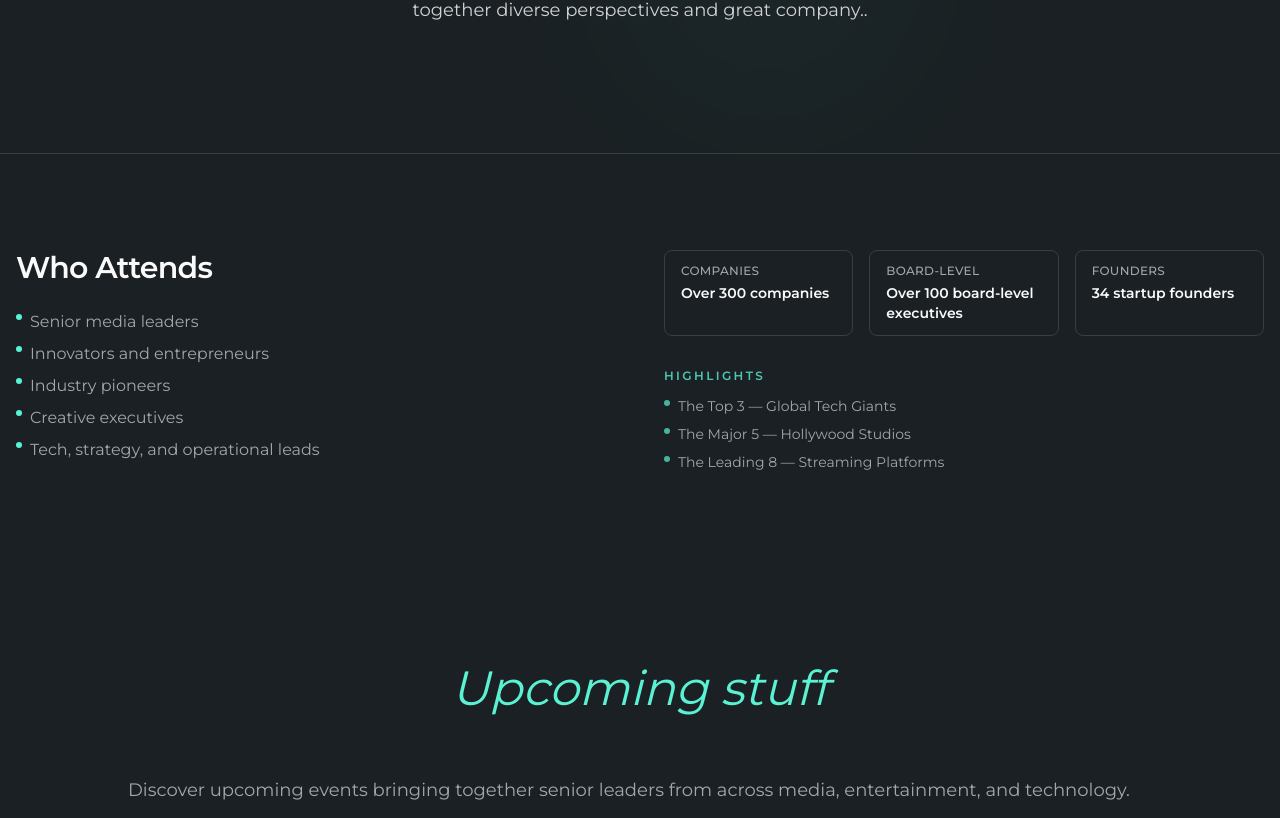
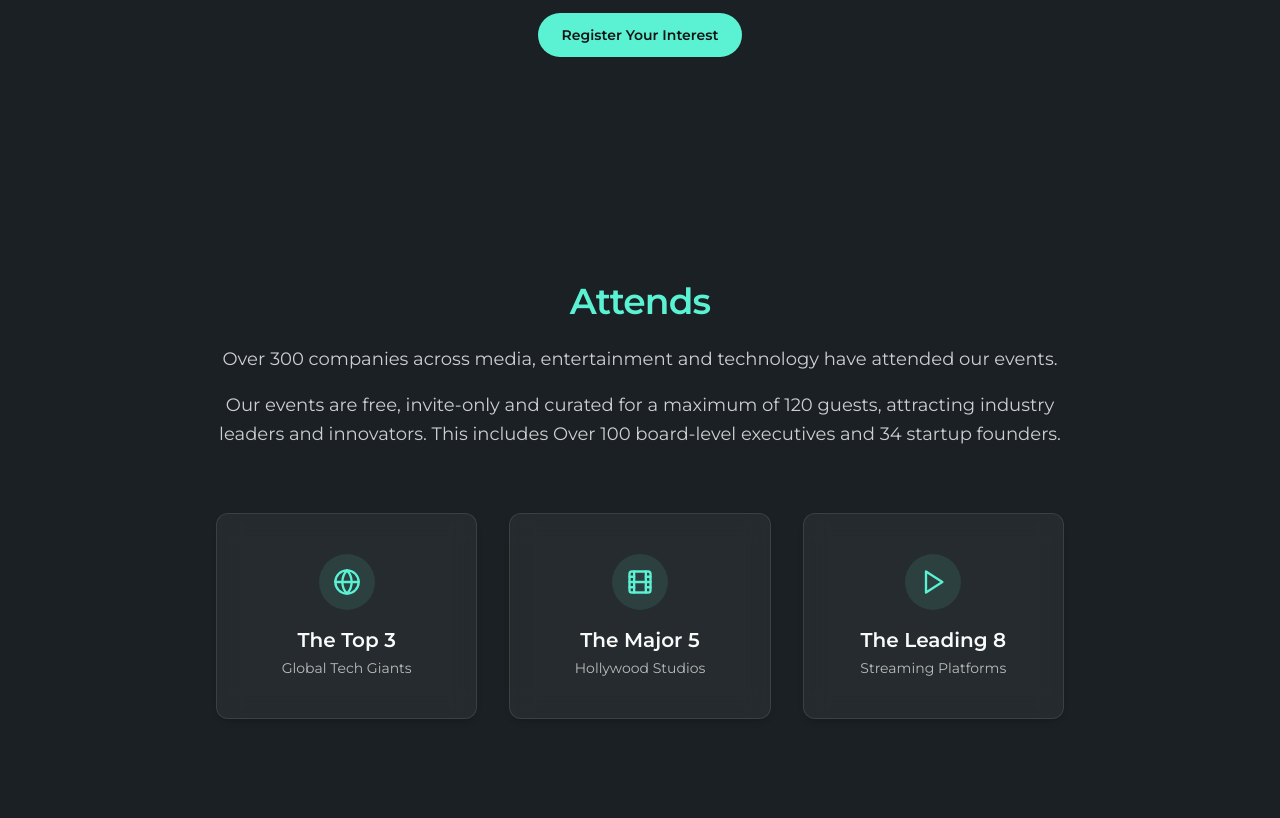
Before and after one commit to MediaCollectiveEvents/canvas-refine-kit, a React (Vite) app: page / in a window 1280 px wide. Shown: the part 1402-2220 px from the top of the page. Built offline with nearby package versions, Linux system fonts and the light colour scheme.

Commit message:
who attends design fix

```diff
--- a/src/components/sections/WhoAttendsSection.tsx
+++ b/src/components/sections/WhoAttendsSection.tsx
@@ -1,4 +1,5 @@
 import React from "react";
+import { Globe, Film, Play } from "lucide-react";
 
 type WhoAttendsSectionData = {
   type: "whoAttends";
@@ -17,90 +18,87 @@ interface WhoAttendsSectionProps {
 }
 
 const WhoAttendsSection: React.FC<WhoAttendsSectionProps> = ({ section }) => {
-  const {
-    heading = "Who Attends",
-    audienceGroups = [],
-    statistics = {},
-    highlights = [],
-  } = section;
+  const { heading = "Who Attends", statistics = {}, highlights = [] } = section;
 
-  const {
-    companies = "Over 300 companies",
-    boardLevel = "Over 100 board-level executives",
-    founders = "34 startup founders",
-  } = statistics;
+  const { companies, boardLevel, founders } = statistics;
+
+  // Build intro paragraphs from statistics (with safe fallbacks)
+  const intro: string[] = [
+    `${companies ?? "Over 300 companies"} across media, entertainment and technology have attended our events.`,
+    `Our events are free, invite-only and curated for a maximum of 120 guests, attracting industry leaders and innovators. This includes ${boardLevel ?? "over 100 board-level executives"} and ${founders ?? "34 startup founders"}.`,
+  ];
+
+  // Default card data (used if highlights are missing or incomplete)
+  const defaultCards = [
+    {
+      title: "The Top 3",
+      subtitle: "Global Tech Giants",
+      Icon: Globe,
+    },
+    {
+      title: "The Major 5",
+      subtitle: "Hollywood Studios",
+      Icon: Film,
+    },
+    {
+      title: "The Leading 8",
+      subtitle: "Streaming Platforms",
+      Icon: Play,
+    },
+  ];
+
+  // If highlights exist, try to derive title / subtitle from them: "Title — Subtitle"
+  const cards = defaultCards.map((defaultCard, index) => {
+    const raw = highlights[index];
+    if (!raw) return defaultCard;
+
+    const [rawTitle, rawSubtitle] = raw.split("—").map((s) => s.trim());
+    return {
+      title: rawTitle || defaultCard.title,
+      subtitle: rawSubtitle || defaultCard.subtitle,
+      Icon: defaultCard.Icon,
+    };
+  });
 
   return (
-    <section className="border-t border-border bg-background">
-      <div className="container mx-auto px-4 py-16 md:py-24">
-        <div className="grid gap-12 md:grid-cols-2 md:items-start">
-          {/* Left: audience groups */}
-          <div>
-            <h2 className="text-2xl md:text-3xl font-semibold tracking-tight text-foreground">
-              {heading}
-            </h2>
+    <section className="py-24 md:py-32 bg-background">
+      <div className="container mx-auto px-6 max-w-4xl text-center">
+        {/* Heading – handle "Who Attends" nicely without duplicating "Attends" */}
+        <h2 className="text-3xl md:text-4xl font-semibold tracking-tight text-foreground mb-6">
+          {heading.toLowerCase().includes("attends") ? (
+            <>
+              {heading.replace(/attends/i, "").trim()}{" "}
+              <span className="text-primary">Attends</span>
+            </>
+          ) : (
+            <>
+              {heading} <span className="text-primary">Attends</span>
+            </>
+          )}
+        </h2>
 
-            {audienceGroups.length > 0 && (
-              <ul className="mt-6 space-y-2 text-sm md:text-base text-muted-foreground">
-                {audienceGroups.map((group, idx) => (
-                  <li key={idx} className="flex items-start gap-2">
-                    <span className="mt-1 h-1.5 w-1.5 rounded-full bg-primary" />
-                    <span>{group}</span>
-                  </li>
-                ))}
-              </ul>
-            )}
-          </div>
+        {/* Intro paragraphs */}
+        <div className="space-y-4 text-foreground/80 text-lg leading-relaxed mb-16">
+          {intro.map((p, idx) => (
+            <p key={idx}>{p}</p>
+          ))}
+        </div>
 
-          {/* Right: stats + highlights */}
-          <div className="space-y-8">
-            {/* Stats */}
-            <div className="grid gap-4 sm:grid-cols-3">
-              <div className="rounded-lg border border-border bg-card px-4 py-3">
-                <p className="text-xs font-medium uppercase tracking-wide text-muted-foreground">
-                  Companies
-                </p>
-                <p className="mt-1 text-sm font-semibold text-foreground">
-                  {companies}
-                </p>
+        {/* Highlight cards */}
+        <div className="grid gap-8 md:grid-cols-3">
+          {cards.map(({ title, subtitle, Icon }, idx) => (
+            <div
+              key={idx}
+              className="rounded-xl border border-white/10 bg-white/5 backdrop-blur-md px-8 py-10 shadow-md flex flex-col items-center text-center"
+            >
+              <div className="w-14 h-14 rounded-full bg-primary/10 flex items-center justify-center mb-4">
+                <Icon className="w-7 h-7 text-primary" />
               </div>
 
-              <div className="rounded-lg border border-border bg-card px-4 py-3">
-                <p className="text-xs font-medium uppercase tracking-wide text-muted-foreground">
-                  Board-level
-                </p>
-                <p className="mt-1 text-sm font-semibold text-foreground">
-                  {boardLevel}
-                </p>
-              </div>
-
-              <div className="rounded-lg border border-border bg-card px-4 py-3">
-                <p className="text-xs font-medium uppercase tracking-wide text-muted-foreground">
-                  Founders
-                </p>
-                <p className="mt-1 text-sm font-semibold text-foreground">
-                  {founders}
-                </p>
-              </div>
+              <h3 className="text-xl font-semibold text-foreground">{title}</h3>
+              <p className="text-sm text-foreground/70 mt-1">{subtitle}</p>
             </div>
-
-            {/* Highlights */}
-            {highlights.length > 0 && (
-              <div>
-                <p className="text-xs font-semibold uppercase tracking-[0.2em] text-primary/80">
-                  Highlights
-                </p>
-                <ul className="mt-3 space-y-2 text-sm text-muted-foreground">
-                  {highlights.map((item, idx) => (
-                    <li key={idx} className="flex items-start gap-2">
-                      <span className="mt-1 h-1.5 w-1.5 rounded-full bg-primary/70" />
-                      <span>{item}</span>
-                    </li>
-                  ))}
-                </ul>
-              </div>
-            )}
-          </div>
+          ))}
         </div>
       </div>
     </section>
--- a/src/content/homepage.json
+++ b/src/content/homepage.json
@@ -14,6 +14,12 @@
   },
   "sections": [
     {
+      "type": "aboutIntro",
+      "heading": "About U",
+      "body": "We bring together senior executives, innovators, and thought leaders from across the global media industry.",
+      "extended": "Our events offer space to catch up and expand your network. From relaxed breakfast briefings to evening receptions, exclusive screenings, talks, and panel discussions, each gathering brings together diverse perspectives and great company.."
+    },
+    {
       "type": "joinCommunity",
       "heading": "Join Our Community",
       "body": "Be part of a growing network of media leaders, innovators, and creatives. Our events are free, invite-only, and designed for great conversations.",
@@ -23,14 +29,8 @@
       }
     },
     {
-      "type": "aboutIntro",
-      "heading": "About U",
-      "body": "We bring together senior executives, innovators, and thought leaders from across the global media industry.",
-      "extended": "Our events offer space to catch up and expand your network. From relaxed breakfast briefings to evening receptions, exclusive screenings, talks, and panel discussions, each gathering brings together diverse perspectives and great company.."
-    },
-    {
       "type": "whoAttends",
-      "heading": "Who Attends",
+      "heading": " Attends",
       "audienceGroups": [
         "Senior media leaders",
         "Innovators and entrepreneurs",
```
Also changed, not shown: src/components/sections/HomepageRenderer.tsx (+0 -8 lines).
